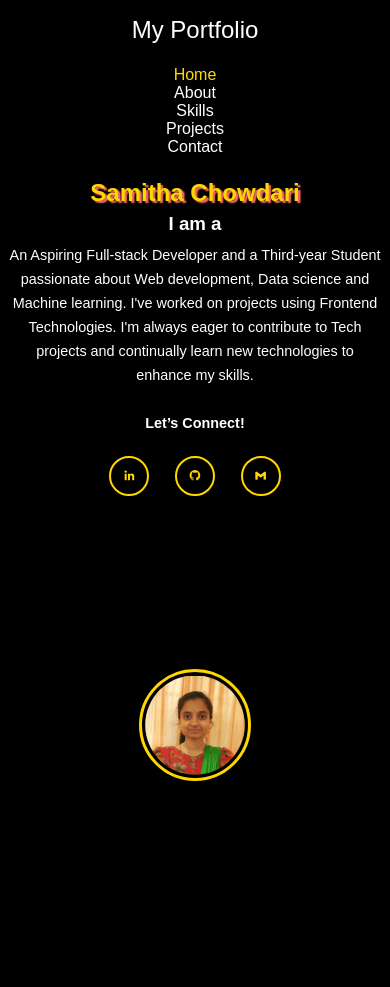
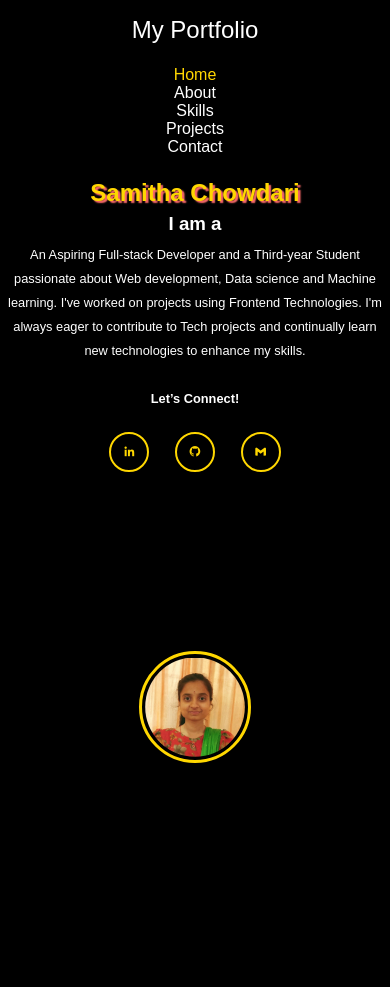
Before and after one commit to Samitha-Chowdari/Portfolio, a plain HTML site: page index.html in a window 390 px wide. Drawn offline with nearby package versions, Linux system fonts and the light colour scheme.

Commit message:
Update myStyle.css

```diff
--- a/myStyle.css
+++ b/myStyle.css
@@ -449,17 +449,17 @@ body{
     }
     .home-content span {
         font-size: 0.9rem;
-
     }
     .home .home-content p{
         margin: 0.5rem 0 0 0;
+        font-size: 0.8rem;
     }
     .socialmedia a {
         font-size: 0.8rem;
         padding: 0.2rem;
     }
     .home-img{
-        margin-bottom: 2rem;
+        margin-bottom: 3.5rem;
     }
     .home-img img{
         margin:0;
```
